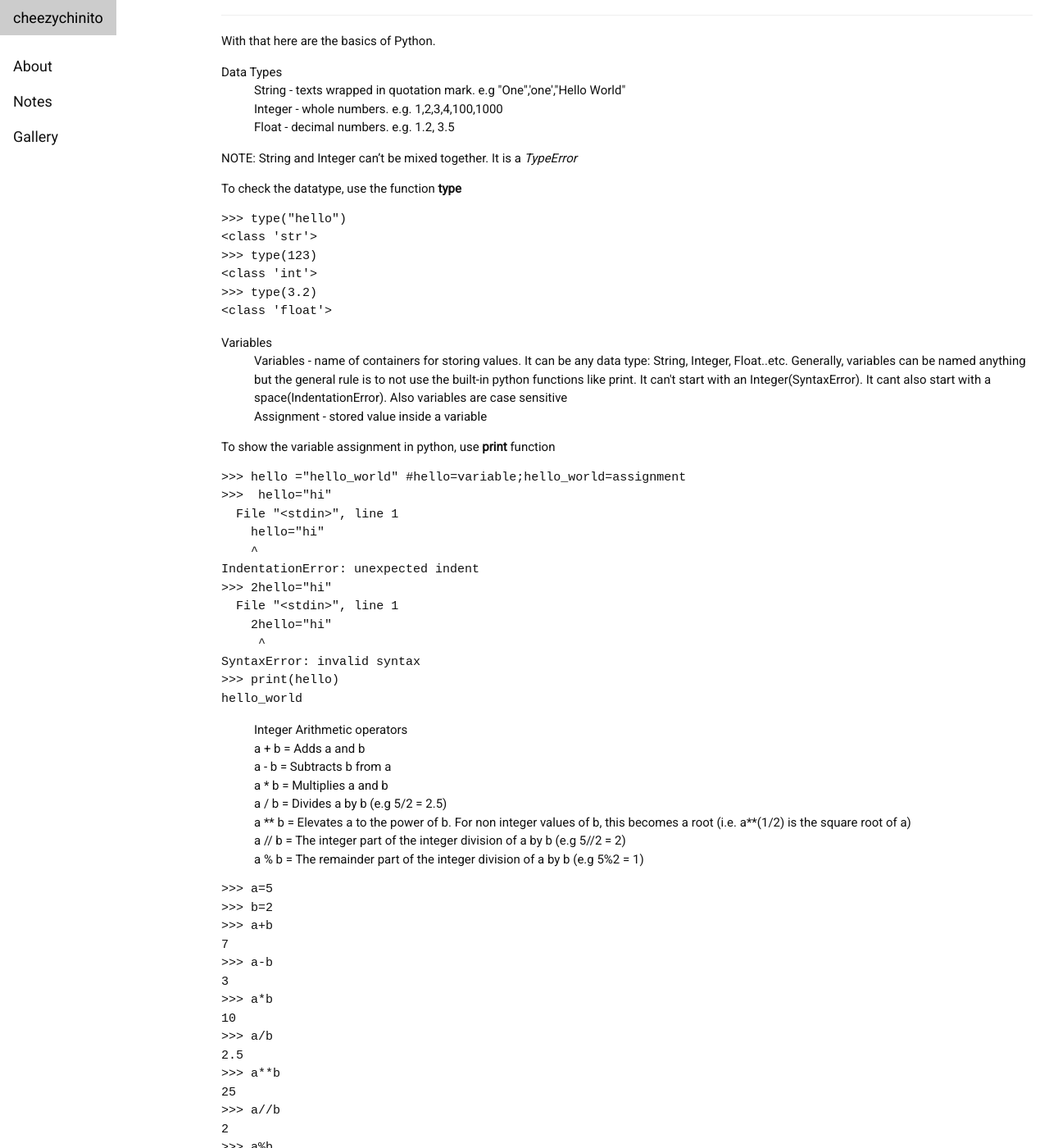
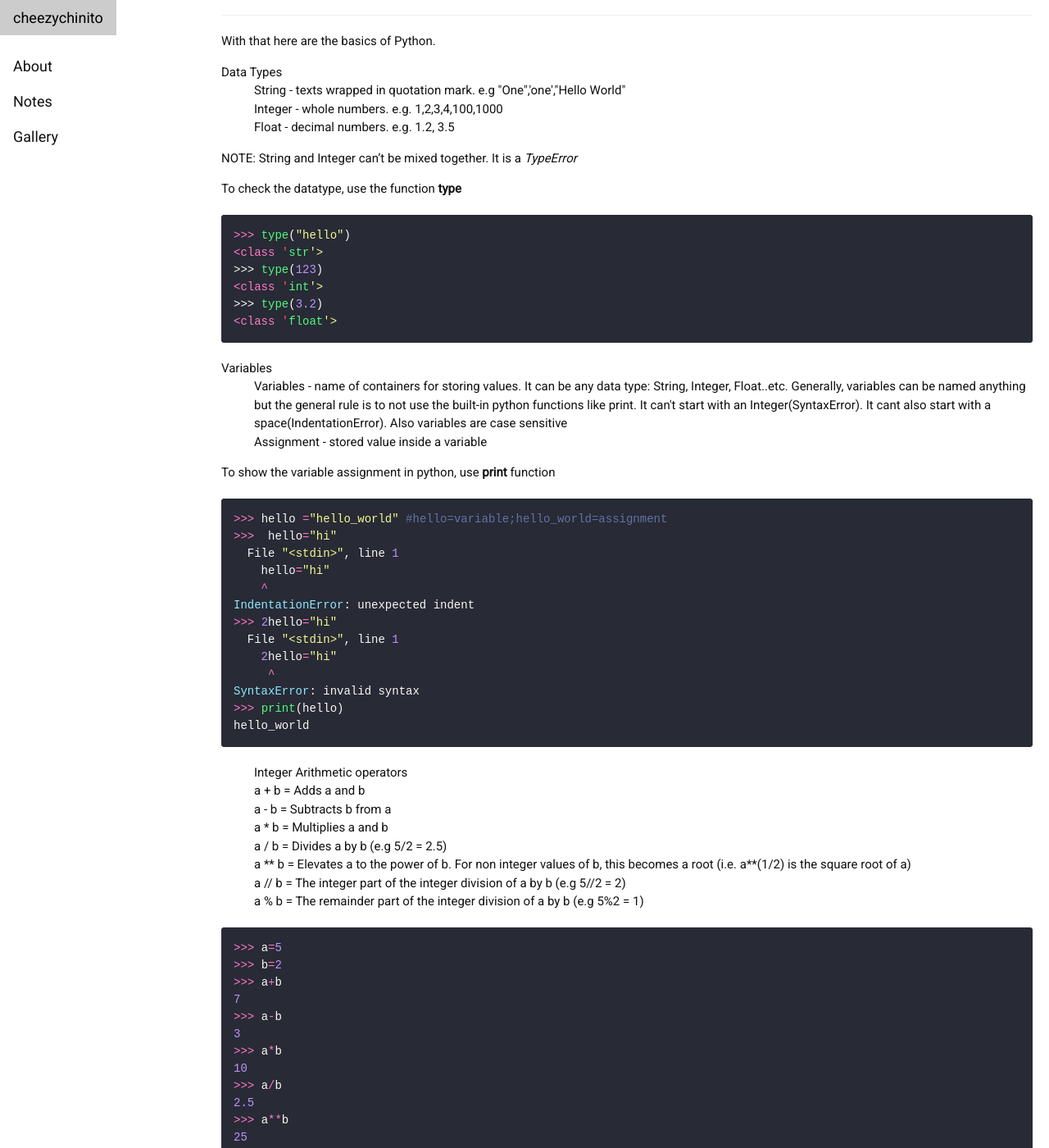
Before and after one commit to agyago/agyago.github.io, a Jekyll site: the page built from _posts/2022-01-08-PythonBasics.md, in a window 1280 px wide and 1400 px high, scrolled down 714 px. Shown: the whole window at 82% size. Built offline with Jekyll 4.4.1, drawn with Linux system fonts in a browser that asks for light colours; comment, search, counter and statistics services are not loaded.

Commit message:
copied rouge css

```diff
--- a/css/main.css
+++ b/css/main.css
@@ -160,3 +160,91 @@ table {
     width: 48%;
   }
 }
+
+/* Dracula Theme for Rouge Syntax Highlighting */
+.highlight {
+  background: #282a36;
+  border-radius: 4px;
+  margin: 20px 0;
+}
+
+.highlight pre {
+  padding: 15px;
+  color: #f8f8f2;
+  overflow-x: auto;
+  border-radius: 4px;
+  font-family: 'Courier New', Courier, monospace;
+  font-size: 14px;
+  line-height: 1.5;
+}
+
+.highlight .hll { background-color: #282a36 }
+.highlight .c { color: #6272a4 } /* Comment */
+.highlight .err { color: #ff5555 } /* Error */
+.highlight .k { color: #ff79c6 } /* Keyword */
+.highlight .l { color: #bd93f9 } /* Literal */
+.highlight .n { color: #f8f8f2 } /* Name */
+.highlight .o { color: #ff79c6 } /* Operator */
+.highlight .p { color: #f8f8f2 } /* Punctuation */
+.highlight .cm { color: #6272a4 } /* Comment.Multiline */
+.highlight .cp { color: #6272a4 } /* Comment.Preproc */
+.highlight .c1 { color: #6272a4 } /* Comment.Single */
+.highlight .cs { color: #6272a4 } /* Comment.Special */
+.highlight .gd { color: #ff5555 } /* Generic.Deleted */
+.highlight .ge { font-style: italic } /* Generic.Emph */
+.highlight .gi { color: #50fa7b } /* Generic.Inserted */
+.highlight .gs { font-weight: bold } /* Generic.Strong */
+.highlight .gu { color: #8be9fd } /* Generic.Subheading */
+.highlight .kc { color: #ff79c6 } /* Keyword.Constant */
+.highlight .kd { color: #ff79c6 } /* Keyword.Declaration */
+.highlight .kn { color: #ff79c6 } /* Keyword.Namespace */
+.highlight .kp { color: #ff79c6 } /* Keyword.Pseudo */
+.highlight .kr { color: #ff79c6 } /* Keyword.Reserved */
+.highlight .kt { color: #8be9fd } /* Keyword.Type */
+.highlight .m { color: #bd93f9 } /* Literal.Number */
+.highlight .s { color: #f1fa8c } /* Literal.String */
+.highlight .na { color: #50fa7b } /* Name.Attribute */
+.highlight .nb { color: #8be9fd } /* Name.Builtin */
+.highlight .nc { color: #50fa7b } /* Name.Class */
+.highlight .no { color: #ff5555 } /* Name.Constant */
+.highlight .nd { color: #50fa7b } /* Name.Decorator */
+.highlight .ni { color: #f8f8f2 } /* Name.Entity */
+.highlight .ne { color: #ff5555 } /* Name.Exception */
+.highlight .nf { color: #50fa7b } /* Name.Function */
+.highlight .nl { color: #f8f8f2 } /* Name.Label */
+.highlight .nn { color: #f8f8f2 } /* Name.Namespace */
+.highlight .nx { color: #50fa7b } /* Name.Other */
+.highlight .py { color: #f8f8f2 } /* Name.Property */
+.highlight .nt { color: #ff79c6 } /* Name.Tag */
+.highlight .nv { color: #8be9fd } /* Name.Variable */
+.highlight .ow { color: #ff79c6 } /* Operator.Word */
+.highlight .w { color: #f8f8f2 } /* Text.Whitespace */
+.highlight .mf { color: #bd93f9 } /* Literal.Number.Float */
+.highlight .mh { color: #bd93f9 } /* Literal.Number.Hex */
+.highlight .mi { color: #bd93f9 } /* Literal.Number.Integer */
+.highlight .mo { color: #bd93f9 } /* Literal.Number.Oct */
+.highlight .sb { color: #f1fa8c } /* Literal.String.Backtick */
+.highlight .sc { color: #f1fa8c } /* Literal.String.Char */
+.highlight .sd { color: #f1fa8c } /* Literal.String.Doc */
+.highlight .s2 { color: #f1fa8c } /* Literal.String.Double */
+.highlight .se { color: #f1fa8c } /* Literal.String.Escape */
+.highlight .sh { color: #f1fa8c } /* Literal.String.Heredoc */
+.highlight .si { color: #f1fa8c } /* Literal.String.Interpol */
+.highlight .sx { color: #f1fa8c } /* Literal.String.Other */
+.highlight .sr { color: #f1fa8c } /* Literal.String.Regex */
+.highlight .s1 { color: #f1fa8c } /* Literal.String.Single */
+.highlight .ss { color: #f1fa8c } /* Literal.String.Symbol */
+.highlight .bp { color: #f8f8f2 } /* Name.Builtin.Pseudo */
+.highlight .vc { color: #8be9fd } /* Name.Variable.Class */
+.highlight .vg { color: #8be9fd } /* Name.Variable.Global */
+.highlight .vi { color: #8be9fd } /* Name.Variable.Instance */
+.highlight .il { color: #bd93f9 } /* Literal.Number.Integer.Long */
+
+/* Additional styling for inline code */
+code.highlighter-rouge {
+  background-color: #44475a;
+  color: #f8f8f2;
+  padding: 2px 4px;
+  border-radius: 3px;
+  font-family: 'Courier New', Courier, monospace;
+}
```
